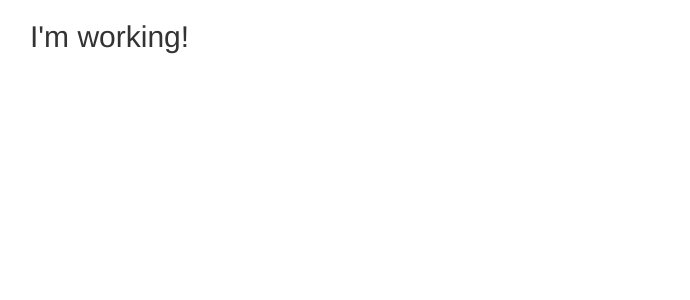
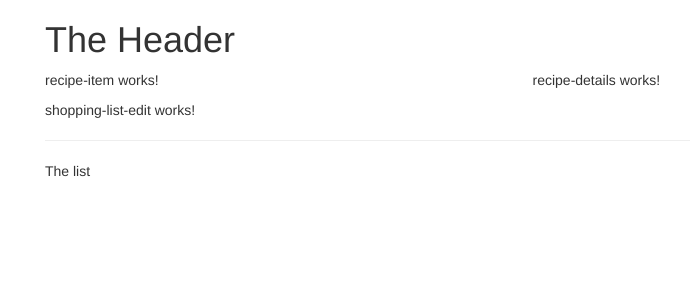
Before and after one commit to boudourm/shopping-recipe-app, an Angular app: page / in a window 1280 px wide. Shown: the top 300 px of the page, without its empty margins (25-715 px from the left). Built offline with nearby package versions, Linux system fonts and the light colour scheme.

Commit message:
Using the components

```diff
--- a/src/app/app.component.html
+++ b/src/app/app.component.html
@@ -1,9 +1,9 @@
 <div class="container">
   <div class="row">
-    <div class="com-md-12">
-      <h2>
-        I'm working!
-      </h2>
+    <div class="col-md-12">
+      <app-header></app-header>
+      <app-recipe-book></app-recipe-book>
+      <app-shopping-list></app-shopping-list>
     </div>
   </div>
 </div>
--- a/src/app/header/header.component.html
+++ b/src/app/header/header.component.html
@@ -1 +1 @@
-<p>header works!</p>
+<h1>The Header</h1>
--- a/src/app/recipe-book/recipe-book.component.html
+++ b/src/app/recipe-book/recipe-book.component.html
@@ -1 +1,8 @@
-<p>recipe-book works!</p>
+<div class="row">
+  <div class="col-md-5">
+    <app-recipe-list></app-recipe-list>
+  </div>
+  <div class="col-md-7">
+    <app-recipe-details></app-recipe-details>
+  </div>
+</div>
--- a/src/app/recipe-book/recipe-list/recipe-list.component.html
+++ b/src/app/recipe-book/recipe-list/recipe-list.component.html
@@ -1 +1 @@
-<p>recipe-list works!</p>
+<app-recipe-item></app-recipe-item>
--- a/src/app/shopping-list/shopping-list.component.html
+++ b/src/app/shopping-list/shopping-list.component.html
@@ -1 +1,7 @@
-<p>shopping-list works!</p>
+<div class="row">
+  <div class="col-xs-10">
+    <app-shopping-list-edit></app-shopping-list-edit>
+    <hr>
+    <p>The list</p>
+  </div>
+</div>
```
